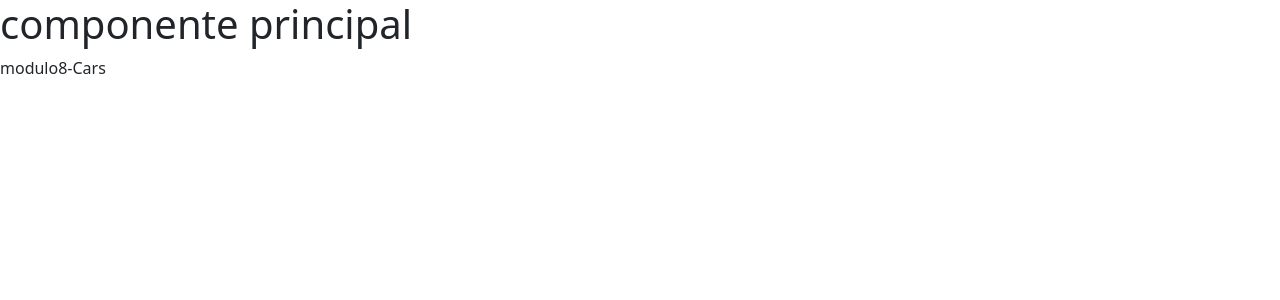
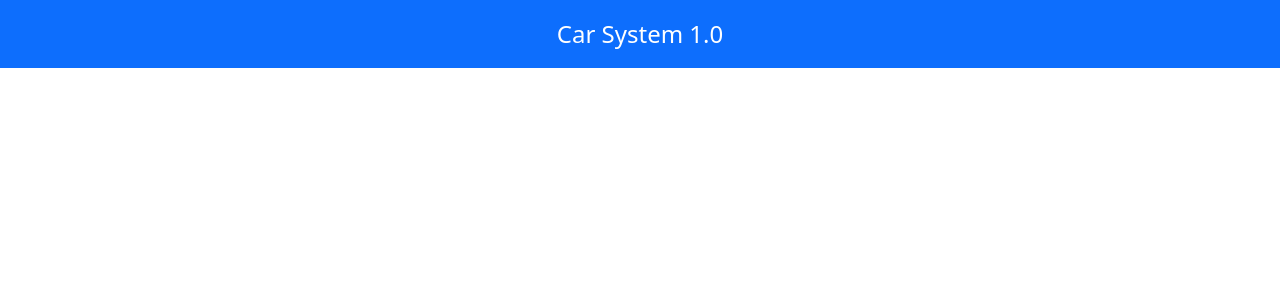
Before and after one commit to kauanzin222/Modulo8-Cars, an Angular app: page / in a window 1280 px wide. Shown: the top 300 px of the page. Built offline with nearby package versions, Linux system fonts and the light colour scheme.

Commit message:
closes #1 - Criando o componente header e atribuindo um título a ele

```diff
--- a/src/app/app.html
+++ b/src/app/app.html
@@ -1,2 +1 @@
-<h1>componente principal</h1>
-{{title()}}
+<app-header-component></app-header-component>
--- a/src/app/app.ts
+++ b/src/app/app.ts
@@ -1,12 +1,13 @@
 import { Component, signal } from '@angular/core';
 import { RouterOutlet } from '@angular/router';
+import { HeaderComponent } from "./components/header-component/header-component";
 
 @Component({
   selector: 'app-root',
-  imports: [RouterOutlet],
   templateUrl: './app.html',
-  styleUrl: './app.css'
+  styleUrl: './app.css',
+  imports: [HeaderComponent]
 })
 export class App {
-  protected readonly title = signal('modulo8-Cars');
+
 }
--- /dev/null
+++ b/src/app/components/header-component/header-component.html
@@ -0,0 +1 @@
+<div class="fs-4 p-3 bg-primary text-center text-white">{{title}}</div>
--- /dev/null
+++ b/src/app/components/header-component/header-component.ts
@@ -0,0 +1,11 @@
+import { Component } from '@angular/core';
+
+@Component({
+  selector: 'app-header-component',
+  imports: [],
+  templateUrl: './header-component.html',
+  styleUrl: './header-component.css',
+})
+export class HeaderComponent {
+  protected readonly title = 'Car System 1.0';
+}
```
Also changed, not shown: src/app/components/header-component/header-component.css (added), 1 other file (tests, documents, lock files or other folders).
